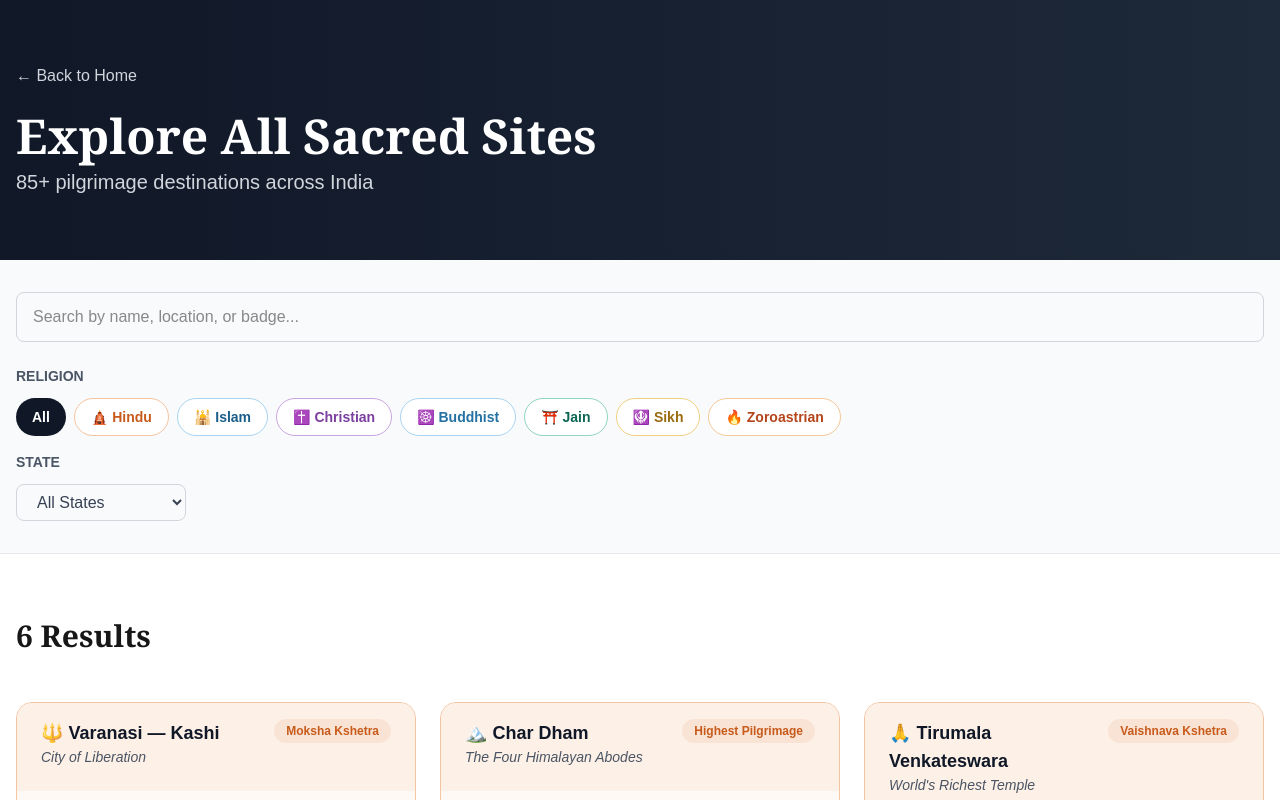
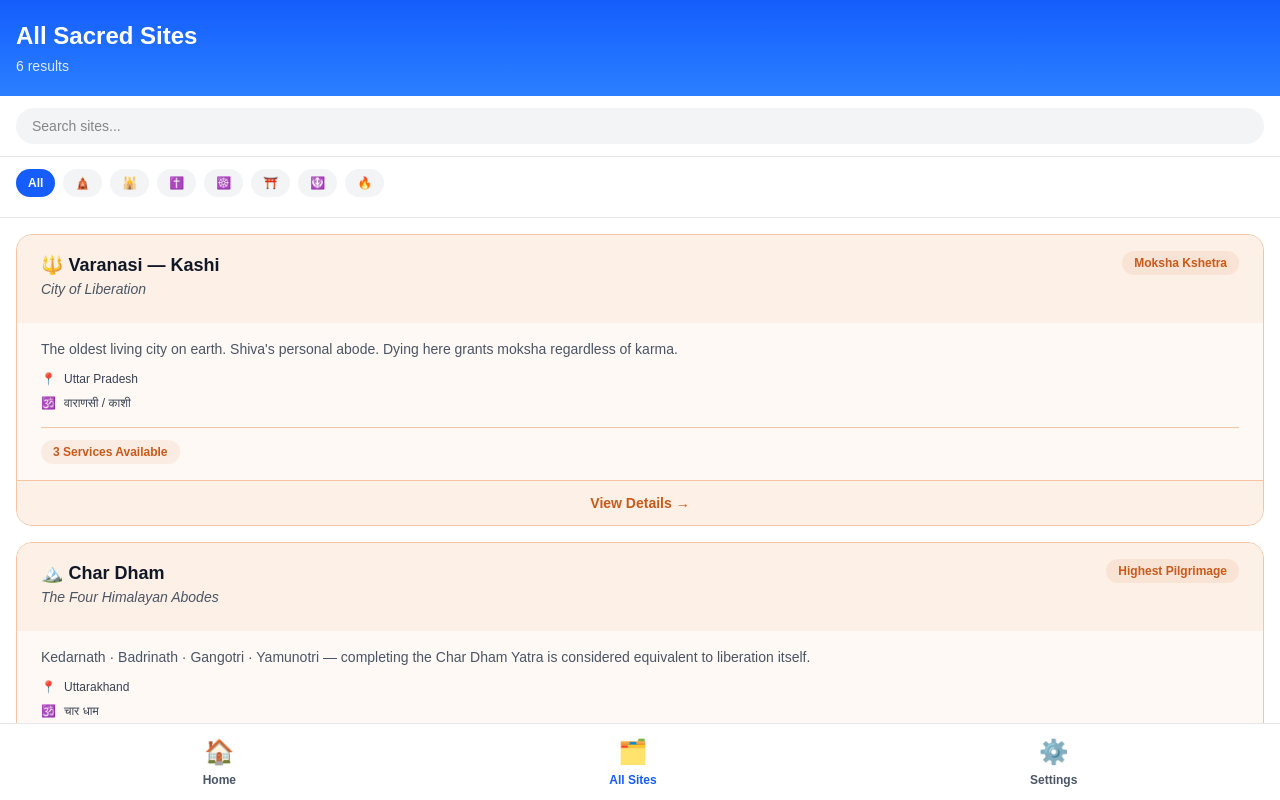
Before and after one commit to nickelmetal-a11y/SacredIndia, a Next.js app: page /sites in a window 1280 px wide. Shown: the top 800 px of the page. Built offline with nearby package versions, Linux system fonts and the light colour scheme.

Commit message:
Design: Create native app-like UI with bottom navigation - ready for iOS/Android conversion

```diff
--- a/app/layout.tsx
+++ b/app/layout.tsx
@@ -13,8 +13,8 @@ const geistMono = Geist_Mono({
 });
 
 export const metadata: Metadata = {
-  title: "Create Next App",
-  description: "Generated by create next app",
+  title: "Sacred India",
+  description: "Discover 85+ sacred sites across 7 major faiths",
 };
 
 export default function RootLayout({ children }: { children: React.ReactNode }) {
@@ -23,7 +23,7 @@ export default function RootLayout({ children }: { children: React.ReactNode })
       lang="en"
       className={`${geistSans.variable} ${geistMono.variable} h-full antialiased`}
     >
-      <body className="min-h-full flex flex-col">{children}</body>
+      <body className="min-h-screen flex flex-col bg-white">{children}</body>
     </html>
   );
 }
--- a/app/page.tsx
+++ b/app/page.tsx
@@ -14,7 +14,7 @@ export default function Home() {
       <div className="min-h-screen bg-white flex items-center justify-center">
         <div className="text-center">
           <div className="animate-spin rounded-full h-12 w-12 border-b-2 border-blue-500 mx-auto mb-4"></div>
-          <p className="text-gray-600">Loading sacred sites...</p>
+          <p className="text-gray-600">Loading...</p>
         </div>
       </div>
     );
@@ -24,40 +24,24 @@ export default function Home() {
   const filteredSites = selectedReligion ? getSitesByReligion(selectedReligion) : sites;
 
   return (
-    <div className="min-h-screen bg-white">
-      {/* Header */}
-      <header className="bg-blue-600 text-white px-4 py-6 shadow-md">
-        <div className="max-w-7xl mx-auto">
-          <h1 className="text-3xl font-bold mb-2">🙏 Sacred India</h1>
-          <p className="text-blue-100">Discover 85+ sacred sites across 7 major faiths</p>
+    <div className="min-h-screen bg-white flex flex-col pb-24">
+      {/* App Header */}
+      <div className="bg-gradient-to-b from-blue-600 to-blue-500 text-white px-4 py-6">
+        <h1 className="text-2xl font-bold">Sacred India</h1>
+        <p className="text-blue-100 text-sm mt-1">Discover sacred sites</p>
       </div>
-      </header>
 
-      {/* Navigation */}
-      <nav className="bg-blue-50 border-b border-blue-200 px-4 py-4 sticky top-0 z-40">
-        <div className="max-w-7xl mx-auto">
-          <div className="flex gap-2 flex-wrap">
-            <Link href="/sites" className="px-4 py-2 bg-blue-600 text-white rounded-lg hover:bg-blue-700 font-semibold">
-              All Sites
-            </Link>
-            <Link href="/" className="px-4 py-2 bg-white border border-gray-300 text-gray-700 rounded-lg hover:bg-gray-50 font-semibold">
-              Home
-            </Link>
-          </div>
-        </div>
-      </nav>
-
+      {/* Main Content */}
+      <div className="flex-1 overflow-y-auto">
         {/* Religion Filter */}
-      <section className="bg-gray-50 px-4 py-6 border-b border-gray-200">
-        <div className="max-w-7xl mx-auto">
-          <h2 className="text-sm font-bold text-gray-700 mb-4">Filter by Religion</h2>
+        <section className="px-4 py-4 border-b border-gray-200">
           <div className="flex flex-wrap gap-2">
             <button
               onClick={() => setSelectedReligion('')}
-              className={`px-4 py-2 rounded font-semibold text-sm transition-all ${
+              className={`px-3 py-1.5 rounded-full text-xs font-semibold transition-all ${
                 selectedReligion === ''
                   ? 'bg-blue-600 text-white'
-                  : 'bg-white border border-gray-300 text-gray-700 hover:bg-gray-50'
+                  : 'bg-gray-100 text-gray-700'
               }`}
             >
               All
@@ -66,37 +50,23 @@ export default function Home() {
               <button
                 key={key}
                 onClick={() => setSelectedReligion(key)}
-                className={`px-4 py-2 rounded font-semibold text-sm transition-all ${
-                  selectedReligion === key
-                    ? 'text-white'
-                    : 'bg-white border text-gray-700 hover:bg-gray-50'
-                }`}
+                className="px-3 py-1.5 rounded-full text-xs font-semibold transition-all"
                 style={
                   selectedReligion === key
-                    ? { backgroundColor: rel.color }
-                    : { borderColor: rel.border, color: rel.color }
+                    ? { backgroundColor: rel.color, color: 'white' }
+                    : { backgroundColor: '#f3f4f6', color: rel.color }
                 }
               >
-                {rel.emoji} {rel.label}
+                {rel.emoji}
               </button>
             ))}
           </div>
-        </div>
         </section>
 
-      {/* Sites List */}
-      <section className="max-w-7xl mx-auto px-4 py-8">
-        <div className="mb-6">
-          <h2 className="text-2xl font-bold mb-2">
-            {selectedReligion ? religions[selectedReligion as keyof typeof religions]?.label : 'All'} Sacred Sites
-          </h2>
-          <p className="text-gray-600">
-            Showing {filteredSites.length} {selectedReligion ? `${religions[selectedReligion as keyof typeof religions]?.label} ` : ''}site{filteredSites.length !== 1 ? 's' : ''}
-          </p>
-        </div>
-
+        {/* Sites Grid */}
+        <section className="px-4 py-6">
           {filteredSites.length > 0 ? (
-          <div className="grid grid-cols-1 md:grid-cols-2 lg:grid-cols-3 gap-6">
+            <div className="grid grid-cols-1 gap-4">
               {filteredSites.map(site => (
                 <SiteCard
                   key={site.id}
@@ -107,10 +77,27 @@ export default function Home() {
             </div>
           ) : (
             <div className="text-center py-12">
-            <p className="text-gray-600">No sites found</p>
+              <p className="text-gray-500">No sites found</p>
             </div>
           )}
         </section>
       </div>
+
+      {/* Bottom Navigation Bar */}
+      <nav className="fixed bottom-0 left-0 right-0 bg-white border-t border-gray-200 px-4 py-3 flex justify-around">
+        <Link href="/" className="flex flex-col items-center text-blue-600 hover:text-blue-700">
+          <span className="text-2xl mb-1">🏠</span>
+          <span className="text-xs font-semibold">Home</span>
+        </Link>
+        <Link href="/sites" className="flex flex-col items-center text-gray-600 hover:text-gray-700">
+          <span className="text-2xl mb-1">🗂️</span>
+          <span className="text-xs font-semibold">All Sites</span>
+        </Link>
+        <div className="flex flex-col items-center text-gray-600">
+          <span className="text-2xl mb-1">⚙️</span>
+          <span className="text-xs font-semibold">Settings</span>
+        </div>
+      </nav>
+    </div>
   );
 }
--- a/app/sites/page.tsx
+++ b/app/sites/page.tsx
@@ -9,17 +9,12 @@ export default function SitesPage() {
   const { sites, religions, loading, searchSites, getSitesByReligion } = useSites();
   const [selectedReligion, setSelectedReligion] = useState<string>('');
   const [searchQuery, setSearchQuery] = useState<string>('');
-  const [selectedState, setSelectedState] = useState<string>('');
 
   const filteredSites = useMemo(() => {
     let result = sites;
 
     if (selectedReligion) {
       result = result.filter(site => site.religion === selectedReligion);
-    }
-
-    if (selectedState) {
-      result = result.filter(site => site.state === selectedState);
     }
 
     if (searchQuery.trim()) {
@@ -30,63 +25,51 @@ export default function SitesPage() {
     }
 
     return result;
-  }, [sites, selectedReligion, searchQuery, selectedState, searchSites]);
+  }, [sites, selectedReligion, searchQuery, searchSites]);
 
-  const states = [...new Set(sites.map(s => s.state))].sort();
   const religionList = Object.entries(religions);
 
   if (loading) {
     return (
       <div className="min-h-screen bg-white flex items-center justify-center">
         <div className="text-center">
-          <div className="animate-spin rounded-full h-12 w-12 border-b-2 border-amber-500 mx-auto mb-4"></div>
-          <p className="text-gray-600">Loading sites...</p>
+          <div className="animate-spin rounded-full h-12 w-12 border-b-2 border-blue-500 mx-auto mb-4"></div>
+          <p className="text-gray-600">Loading...</p>
         </div>
       </div>
     );
   }
 
   return (
-    <div className="min-h-screen bg-white">
-      {/* Header */}
-      <div className="bg-gradient-to-r from-gray-900 to-gray-800 text-white px-4 py-16">
-        <div className="max-w-7xl mx-auto">
-          <Link href="/" className="inline-flex items-center gap-2 text-gray-300 hover:text-white mb-6 transition">
-            ← Back to Home
-          </Link>
-          <h1 className="font-serif text-5xl font-bold mb-2">Explore All Sacred Sites</h1>
-          <p className="text-xl text-gray-300">85+ pilgrimage destinations across India</p>
-        </div>
+    <div className="min-h-screen bg-white flex flex-col pb-24">
+      {/* App Header */}
+      <div className="bg-gradient-to-b from-blue-600 to-blue-500 text-white px-4 py-5">
+        <h1 className="text-2xl font-bold">All Sacred Sites</h1>
+        <p className="text-blue-100 text-sm mt-1">{filteredSites.length} results</p>
       </div>
 
-      {/* Filters */}
-      <div className="bg-gray-50 border-b border-gray-200 px-4 py-8 sticky top-0 z-40">
-        <div className="max-w-7xl mx-auto">
+      {/* Main Content */}
+      <div className="flex-1 overflow-y-auto">
         {/* Search Bar */}
-          <div className="mb-6">
+        <div className="px-4 py-3 border-b border-gray-200 sticky top-0 bg-white z-10">
           <input
             type="text"
-              placeholder="Search by name, location, or badge..."
+            placeholder="Search sites..."
             value={searchQuery}
             onChange={(e) => setSearchQuery(e.target.value)}
-              className="w-full px-4 py-3 rounded-lg border border-gray-300 focus:outline-none focus:ring-2 focus:ring-amber-500 focus:border-transparent"
+            className="w-full px-4 py-2 bg-gray-100 rounded-full text-sm focus:outline-none focus:ring-2 focus:ring-blue-500"
           />
         </div>
 
-          {/* Filter Buttons */}
-          <div className="space-y-4">
         {/* Religion Filter */}
-            <div>
-              <label className="text-sm font-semibold text-gray-600 uppercase block mb-3">
-                Religion
-              </label>
-              <div className="flex flex-wrap gap-2">
+        <section className="px-4 py-3 border-b border-gray-200 sticky top-11 bg-white z-10">
+          <div className="flex gap-2 overflow-x-auto pb-2">
             <button
               onClick={() => setSelectedReligion('')}
-                  className={`px-4 py-2 rounded-full font-semibold transition-all text-sm ${
+              className={`px-3 py-1.5 rounded-full text-xs font-semibold whitespace-nowrap transition-all ${
                 selectedReligion === ''
-                      ? 'bg-gray-900 text-white'
-                      : 'bg-white border border-gray-300 text-gray-700 hover:border-gray-400'
+                  ? 'bg-blue-600 text-white'
+                  : 'bg-gray-100 text-gray-700'
               }`}
             >
               All
@@ -95,60 +78,23 @@ export default function SitesPage() {
               <button
                 key={key}
                 onClick={() => setSelectedReligion(key)}
-                    className={`px-4 py-2 rounded-full font-semibold transition-all text-sm ${
-                      selectedReligion === key
-                        ? 'text-white'
-                        : 'bg-white border text-gray-700'
-                    }`}
+                className="px-3 py-1.5 rounded-full text-xs font-semibold whitespace-nowrap transition-all"
                 style={
                   selectedReligion === key
-                        ? { backgroundColor: rel.color }
-                        : { borderColor: rel.border, color: rel.color }
+                    ? { backgroundColor: rel.color, color: 'white' }
+                    : { backgroundColor: '#f3f4f6', color: rel.color }
                 }
               >
-                    {rel.emoji} {rel.label}
+                {rel.emoji}
               </button>
             ))}
           </div>
-            </div>
+        </section>
 
-            {/* State Filter */}
-            <div>
-              <label className="text-sm font-semibold text-gray-600 uppercase block mb-3">
-                State
-              </label>
-              <select
-                value={selectedState}
-                onChange={(e) => setSelectedState(e.target.value)}
-                className="px-4 py-2 rounded-lg border border-gray-300 focus:outline-none focus:ring-2 focus:ring-amber-500 text-gray-700"
-              >
-                <option value="">All States</option>
-                {states.map(state => (
-                  <option key={state} value={state}>
-                    {state}
-                  </option>
-                ))}
-              </select>
-            </div>
-          </div>
-        </div>
-      </div>
-
-      {/* Results */}
-      <section className="max-w-7xl mx-auto px-4 py-16">
-        <div className="mb-12">
-          <h2 className="font-serif text-3xl font-bold mb-2">
-            {filteredSites.length} Results
-          </h2>
-          <p className="text-gray-600">
-            {searchQuery && `Showing results for "${searchQuery}"`}
-            {selectedReligion && ` in ${religions[selectedReligion as keyof typeof religions]?.label}`}
-            {selectedState && ` located in ${selectedState}`}
-          </p>
-        </div>
-
+        {/* Sites List */}
         {filteredSites.length > 0 ? (
-          <div className="grid grid-cols-1 md:grid-cols-2 lg:grid-cols-3 gap-6">
+          <section className="px-4 py-4">
+            <div className="grid grid-cols-1 gap-4">
               {filteredSites.map(site => (
                 <SiteCard
                   key={site.id}
@@ -157,22 +103,40 @@ export default function SitesPage() {
                 />
               ))}
             </div>
+          </section>
         ) : (
-          <div className="text-center py-16">
-            <p className="text-xl text-gray-600 mb-4">No sites found matching your criteria.</p>
+          <div className="flex-1 flex items-center justify-center">
+            <div className="text-center">
+              <p className="text-gray-500 text-lg mb-4">No sites found</p>
               <button
                 onClick={() => {
                   setSearchQuery('');
                   setSelectedReligion('');
-                setSelectedState('');
                 }}
-              className="px-6 py-2 bg-gray-900 text-white rounded-full hover:bg-gray-800 transition"
+                className="px-6 py-2 bg-blue-600 text-white rounded-full text-sm font-semibold hover:bg-blue-700"
               >
                 Clear Filters
               </button>
             </div>
+          </div>
         )}
-      </section>
+      </div>
+
+      {/* Bottom Navigation Bar */}
+      <nav className="fixed bottom-0 left-0 right-0 bg-white border-t border-gray-200 px-4 py-3 flex justify-around">
+        <Link href="/" className="flex flex-col items-center text-gray-600 hover:text-gray-700">
+          <span className="text-2xl mb-1">🏠</span>
+          <span className="text-xs font-semibold">Home</span>
+        </Link>
+        <Link href="/sites" className="flex flex-col items-center text-blue-600 hover:text-blue-700">
+          <span className="text-2xl mb-1">🗂️</span>
+          <span className="text-xs font-semibold">All Sites</span>
+        </Link>
+        <div className="flex flex-col items-center text-gray-600">
+          <span className="text-2xl mb-1">⚙️</span>
+          <span className="text-xs font-semibold">Settings</span>
+        </div>
+      </nav>
     </div>
   );
 }
```
Lines whose indentation alone changed are shown as unchanged.
